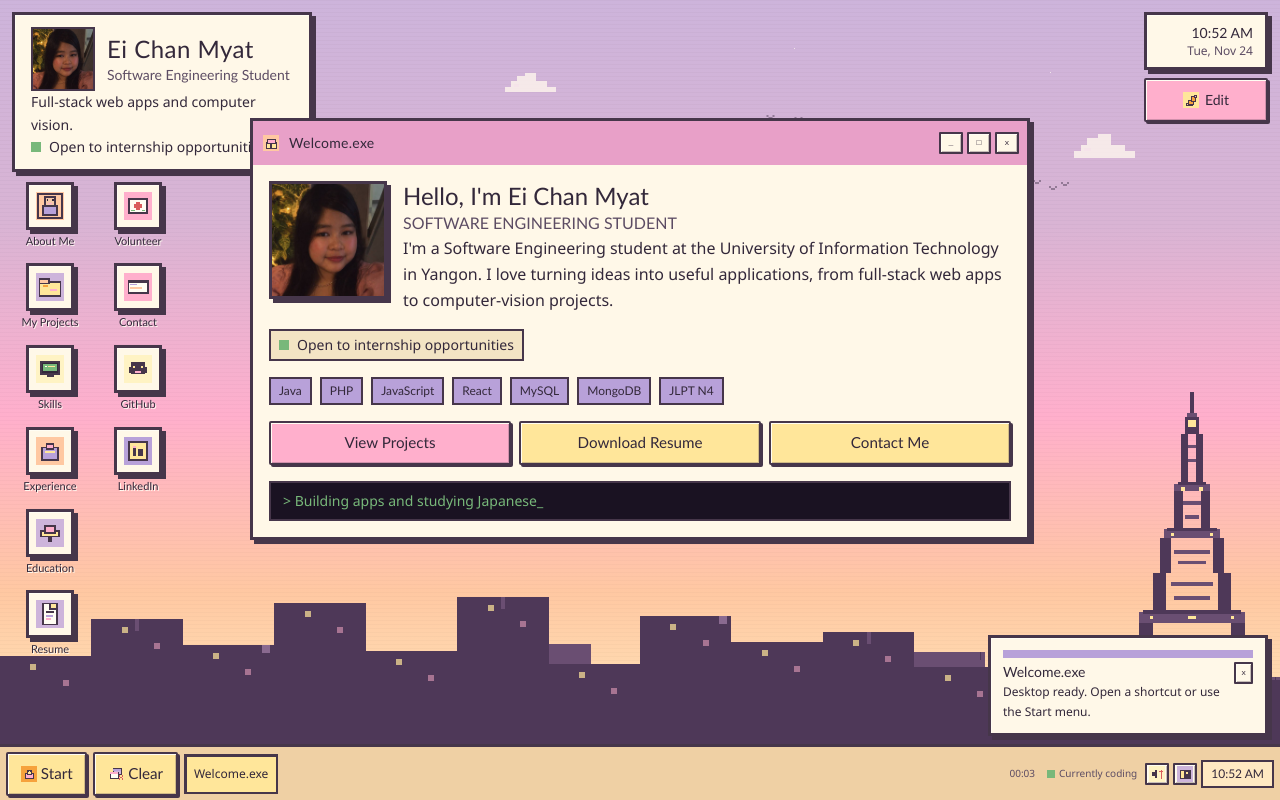
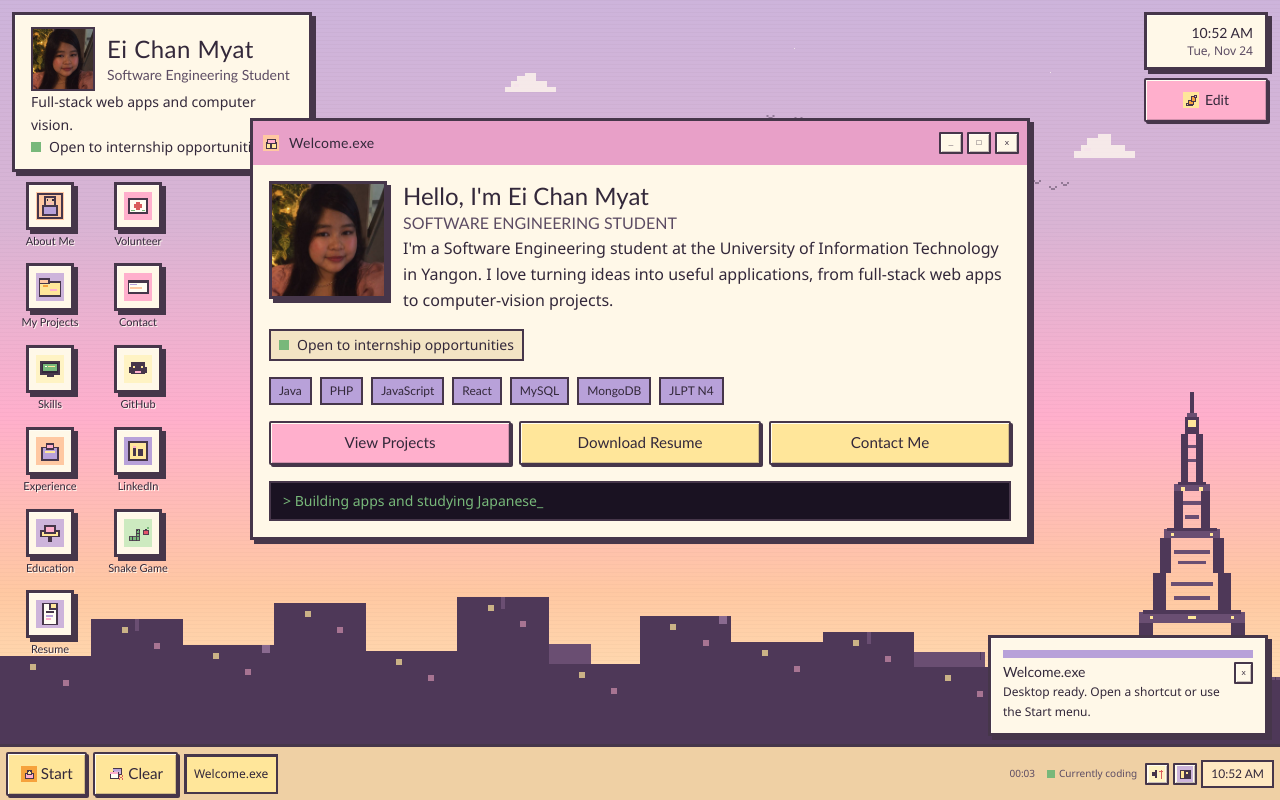
Before and after one commit to EiChanMyat/Portfilio-building, a React (Vite) app: page / in a window 1280 px wide. Built offline with nearby package versions, Linux system fonts and the light colour scheme.

Commit message:
added my snake game icon

```diff
--- a/src/components/desktop/Desktop.tsx
+++ b/src/components/desktop/Desktop.tsx
@@ -1,5 +1,5 @@
 import { useCallback, useEffect, useRef, useState } from 'react';
-import { isUsableHttpUrl } from '../../data/portfolio';
+import { isUsableHttpUrl, snakeGame } from '../../data/portfolio';
 import { isEditorUnlocked } from '../../data/editorLock';
 import { useDesktop } from '../../hooks/useDesktop';
 import { usePortfolio } from '../../hooks/usePortfolio';
@@ -31,6 +31,7 @@ import {
   IconExperience,
   IconGithub,
   IconLinkedIn,
+  IconSnake,
   IconProjects,
   IconResume,
   IconSkills,
@@ -245,6 +246,13 @@ export function Desktop() {
               onOpen={() => openLink(socialLinks.linkedin, 'LinkedIn')}
             />
           )}
+          <DesktopIcon
+            label={snakeGame.name}
+            icon={<IconSnake size={28} />}
+            selected={selectedIcon === 'snake'}
+            onSelect={() => setSelectedIcon('snake')}
+            onOpen={() => openLink(snakeGame.url, snakeGame.name)}
+          />
         </nav>
 
         <RetroWindow id="welcome" icon={<IconHome size={16} />}>
--- a/src/components/ui/PixelIcons.tsx
+++ b/src/components/ui/PixelIcons.tsx
@@ -277,3 +277,21 @@ export function IconMuted({ size = 18, label }: IconProps) {
     </PixelSvg>
   );
 }
+
+export function IconSnake({ size, label }: IconProps) {
+  return (
+    <PixelSvg size={size} label={label}>
+      <rect width="32" height="32" fill="#CDEAC0" />
+      <rect x="6" y="20" width="4" height="4" fill="#78B87A" stroke="#46364A" strokeWidth="1" />
+      <rect x="10" y="20" width="4" height="4" fill="#78B87A" stroke="#46364A" strokeWidth="1" />
+      <rect x="14" y="20" width="4" height="4" fill="#78B87A" stroke="#46364A" strokeWidth="1" />
+      <rect x="14" y="16" width="4" height="4" fill="#78B87A" stroke="#46364A" strokeWidth="1" />
+      <rect x="14" y="12" width="4" height="4" fill="#78B87A" stroke="#46364A" strokeWidth="1" />
+      <rect x="15" y="13" width="1" height="1" fill="#33283A" />
+      <rect x="17" y="13" width="1" height="1" fill="#33283A" />
+      <rect x="22" y="13" width="6" height="5" fill="#E5536B" stroke="#46364A" strokeWidth="1" />
+      <rect x="24" y="11" width="2" height="2" fill="#46364A" />
+      <rect x="26" y="9" width="3" height="2" fill="#78B87A" />
+    </PixelSvg>
+  );
+}
--- a/src/data/portfolio.ts
+++ b/src/data/portfolio.ts
@@ -167,6 +167,11 @@ export const socialLinks: SocialLinks = {
   email: 'eichanmyat2020@gmail.com',
   github: 'https://github.com/EiChanMyat',
   linkedin: 'https://www.linkedin.com/in/ei-chan-myat-6126a844b',
+};
+
+export const snakeGame = {
+  name: 'Snake Game',
+  url: 'https://snake-game-lac.vercel.app/',
 };
 
 export const skillCategories: { id: SkillCategory; label: string }[] = [
```
